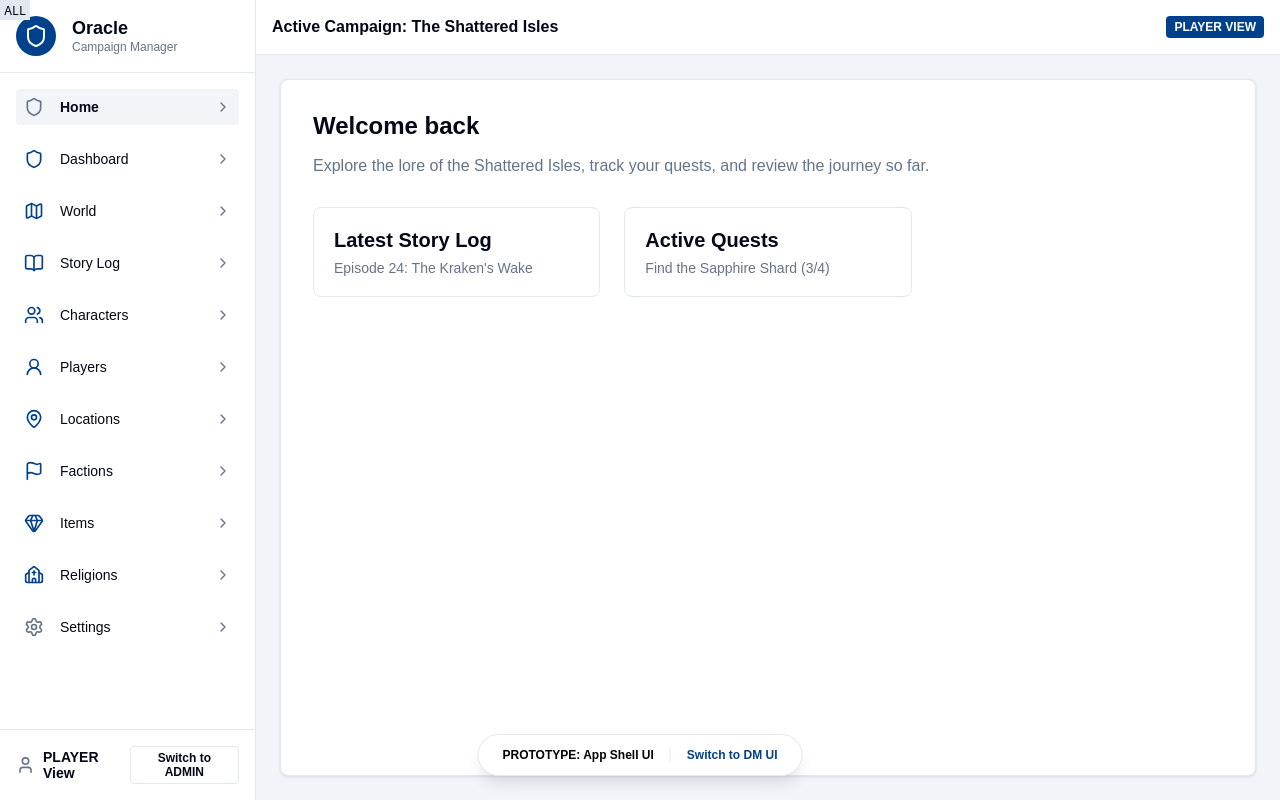
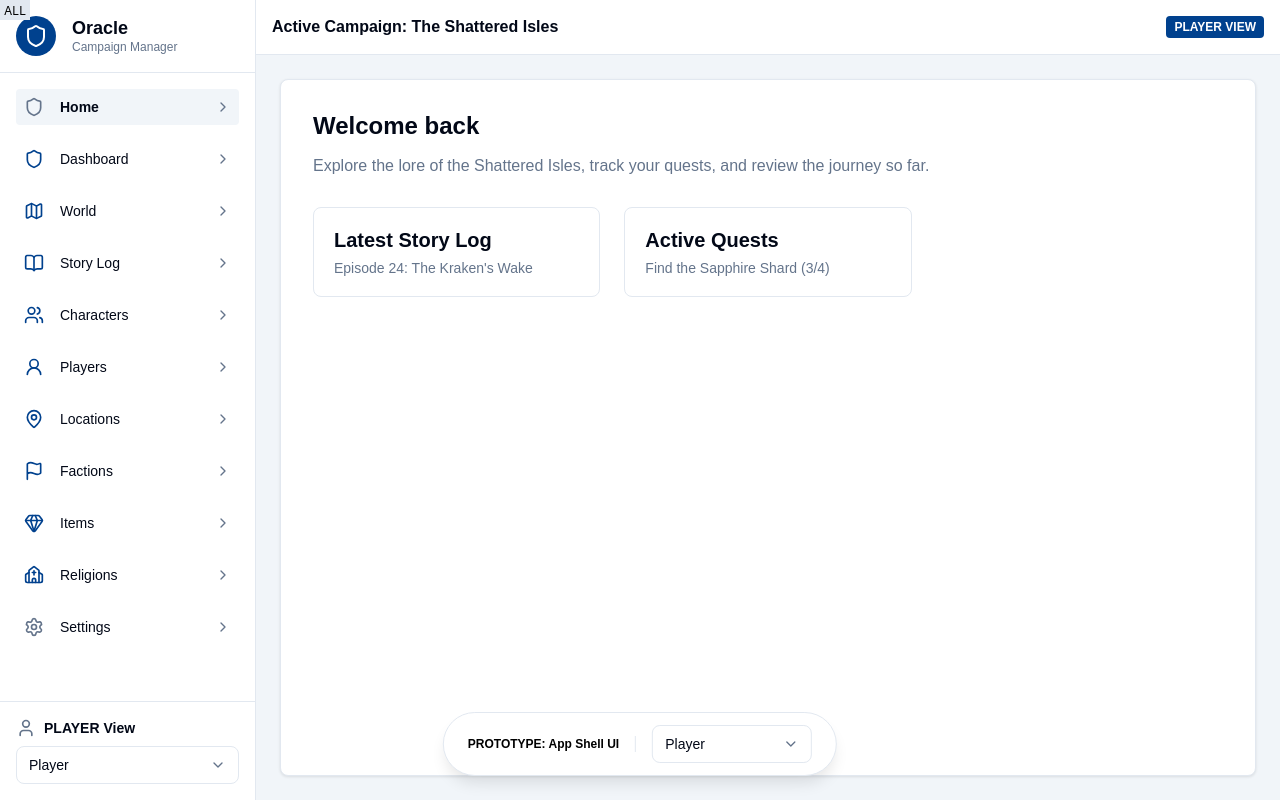
Before and after one commit to Chapster87/oracle, a Next.js app: page / in a window 1280 px wide. Built offline with nearby package versions, Linux system fonts and the light colour scheme.

Commit message:
Replace the prototype role toggle with a dropdown
- Swap the cycling sidebar button for a role Select
- Use the same dropdown in the floating prototype bar

```diff
--- a/src/app/app-shell.tsx
+++ b/src/app/app-shell.tsx
@@ -21,14 +21,15 @@ import {
 
 import Button from "@components/button"
 import Heading from "@components/heading"
+import { Select, SelectItem } from "@components/select"
 import Text from "@components/text"
 
 import type { Role } from "@/types"
 
 import s from "./style.module.css"
 
-/** Prototype role cycle. ADMIN sees everything a DM does. */
-const ROLE_CYCLE: Role[] = ["DM", "PLAYER", "ADMIN"]
+/** Prototype roles. ADMIN sees everything a DM does. */
+const ROLES: Role[] = ["DM", "PLAYER", "ADMIN"]
 
 /**
  * The interactive app shell: sidebar, role toggle, and main content frame.
@@ -43,17 +44,14 @@ export default function AppShell({ children }: { children: React.ReactNode }) {
 
   useEffect(() => {
     const savedRole = localStorage.getItem("oracle_prototype_role")
-    if (savedRole && ROLE_CYCLE.includes(savedRole as Role)) {
+    if (savedRole && ROLES.includes(savedRole as Role)) {
       setRole(savedRole as Role)
     }
   }, [])
 
-  const nextRole =
-    ROLE_CYCLE[(ROLE_CYCLE.indexOf(role) + 1) % ROLE_CYCLE.length]
-
-  const toggleRole = () => {
-    setRole(nextRole)
-    localStorage.setItem("oracle_prototype_role", nextRole)
+  const changeRole = (next: Role) => {
+    setRole(next)
+    localStorage.setItem("oracle_prototype_role", next)
   }
 
   const isDM = role === "DM" || role === "ADMIN"
@@ -183,9 +181,17 @@ export default function AppShell({ children }: { children: React.ReactNode }) {
                 {role} View
               </span>
             </div>
-            <Button variant="outline" size="small" onClick={toggleRole}>
-              Switch to {nextRole}
-            </Button>
+          </div>
+          <div style={{ marginTop: "8px" }}>
+            <Select
+              value={role}
+              onValueChange={(value) => changeRole(value as Role)}
+              aria-label="Prototype role"
+            >
+              <SelectItem value="DM">DM</SelectItem>
+              <SelectItem value="PLAYER">Player</SelectItem>
+              <SelectItem value="ADMIN">Admin</SelectItem>
+            </Select>
           </div>
         </div>
       </aside>
@@ -226,9 +232,17 @@ export default function AppShell({ children }: { children: React.ReactNode }) {
             PROTOTYPE: App Shell UI
           </span>
           <div className={s.separator} />
-          <Button variant="link" onClick={toggleRole}>
-            Switch to {isDM ? "Player UI" : "DM UI"}
-          </Button>
+          <div style={{ width: "160px" }}>
+            <Select
+              value={role}
+              onValueChange={(value) => changeRole(value as Role)}
+              aria-label="Prototype role"
+            >
+              <SelectItem value="DM">DM</SelectItem>
+              <SelectItem value="PLAYER">Player</SelectItem>
+              <SelectItem value="ADMIN">Admin</SelectItem>
+            </Select>
+          </div>
         </div>
       </div>
     </div>
```
